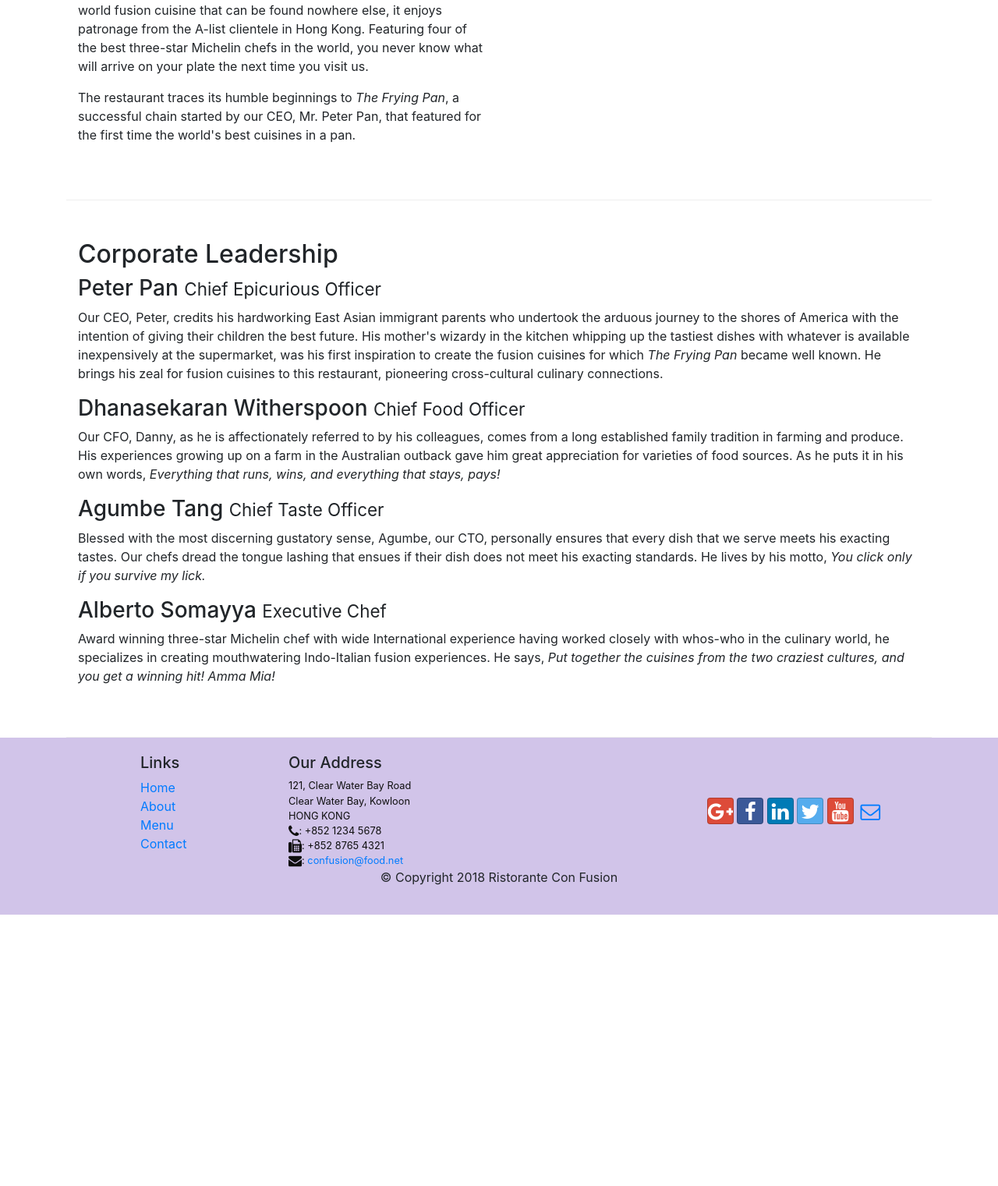
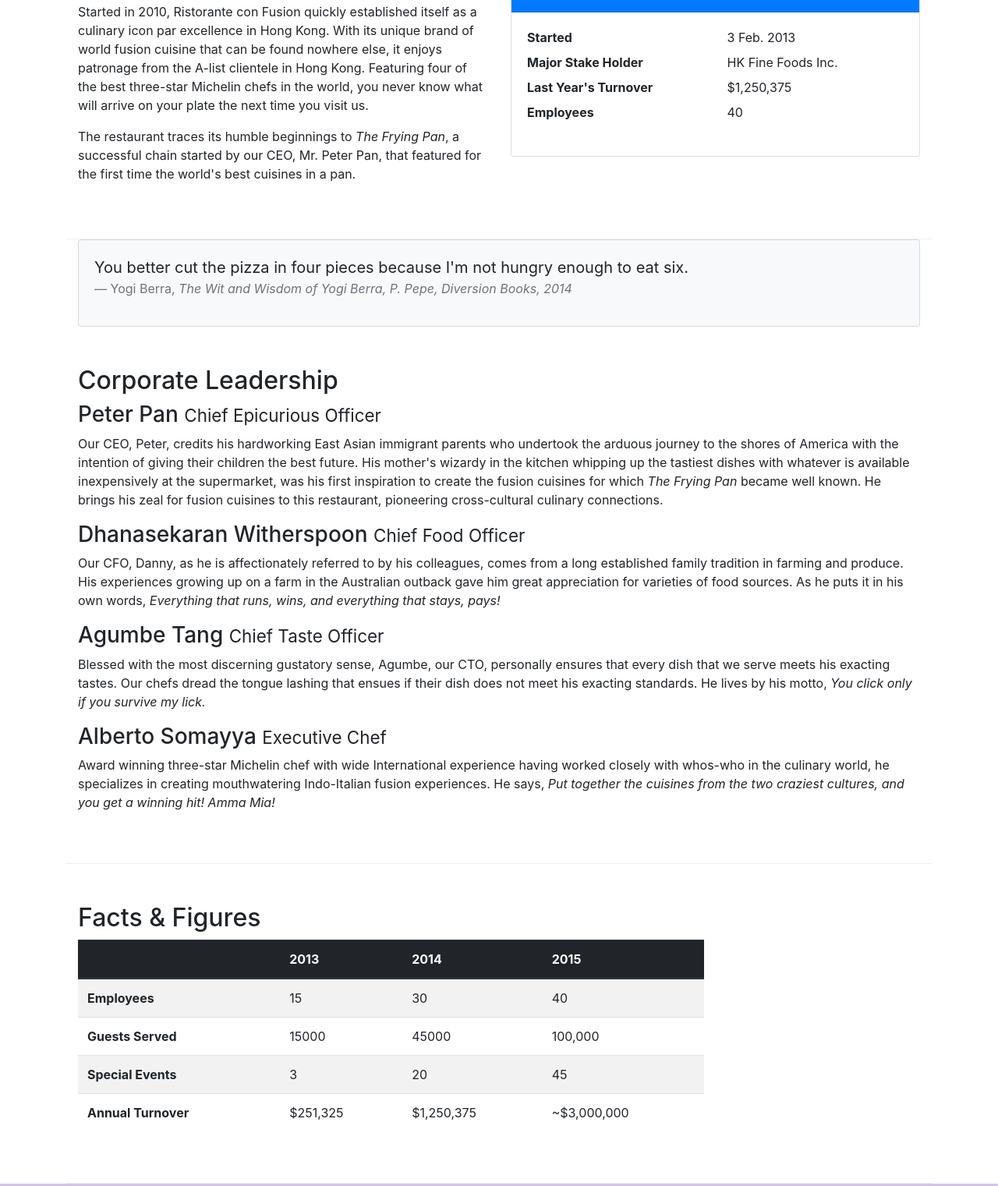
Before and after one commit to RheasCode/Bootstrap_Restaurant, a website: page aboutus.html in a window 1280 px wide. Shown: the part 558-2079 px from the top of the page at 78% size. Before the commit the page ends 1731 px from the top, so only its background shows below. Drawn offline with nearby package versions, Linux system fonts and the light colour scheme.

Commit message:
Tables and Card

```diff
--- a/aboutus.html
+++ b/aboutus.html
@@ -64,9 +64,38 @@
                 <p>Started in 2010, Ristorante con Fusion quickly established itself as a culinary icon par excellence in Hong Kong. With its unique brand of world fusion cuisine that can be found nowhere else, it enjoys patronage from the A-list clientele in Hong Kong.  Featuring four of the best three-star Michelin chefs in the world, you never know what will arrive on your plate the next time you visit us.</p>
                 <p>The restaurant traces its humble beginnings to <em>The Frying Pan</em>, a successful chain started by our CEO, Mr. Peter Pan, that featured for the first time the world's best cuisines in a pan.</p>
             </div>
-            <div>
+            <div class="col-12 col-sm-6">
+              <div class="card">
+                    <h3 class="card-header bg-primary text-white">Facts At a Glance</h3>
+                    <div class="card-body">
+                        <dl class="row">
+                            <dt class="col-6">Started</dt>
+                            <dd class="col-6">3 Feb. 2013</dd>
+                            <dt class="col-6">Major Stake Holder</dt>
+                            <dd class="col-6">HK Fine Foods Inc.</dd>
+                            <dt class="col-6">Last Year's Turnover</dt>
+                            <dd class="col-6">$1,250,375</dd>
+                            <dt class="col-6">Employees</dt>
+                            <dd class="col-6">40</dd>
+                        </dl>
+                    </div>
+                </div>
             </div>
-        </div>
+            </div>
+            <div class="col-12">
+                <div class="card card-body bg-light">
+                    <blockquote class="blockquote">
+                        <p class="mb-0">You better cut the pizza in four pieces because
+                            I'm not hungry enough to eat six.</p>
+                        <footer class="blockquote-footer">Yogi Berra,
+                            <cite title="Source Title">The Wit and Wisdom of Yogi Berra,
+                            P. Pepe, Diversion Books, 2014</cite>
+                        </footer>
+                    </blockquote>
+                </div>
+            </div>
+
+
 
 
         <div class="row row-content">
@@ -82,6 +111,54 @@
                 <p class="d-none d-sm-block">Award winning three-star Michelin chef with wide International experience having worked closely with whos-who in the culinary world, he specializes in creating mouthwatering Indo-Italian fusion experiences. He says, <em>Put together the cuisines from the two craziest cultures, and you get a winning hit! Amma Mia!</em></p>
             </div>
        </div>
+       <div class="row row-content">
+            <div class="col-12 col-sm-9">
+                <h2>Facts &amp; Figures</h2>
+               <div class="table-responsive">
+                    <table class="table table-striped">
+                        <thead class="thead-dark">
+                            <tr>
+                                <th>&nbsp;</th>
+                                <th>2013</th>
+                                <th>2014</th>
+                                <th>2015</th>
+                            </tr>
+                        </thead>
+                        <tbody>
+                            <tr>
+                                <th>Employees</th>
+                                <td>15</td>
+                                <td>30</td>
+                                <td>40</td>
+                            </tr>
+                            <tr>
+                                <th>Guests Served</th>
+                                <td>15000</td>
+                                <td>45000</td>
+                                <td>100,000</td>
+                            </tr>
+                            <tr>
+                                <th>Special Events</th>
+                                <td>3</td>
+                                <td>20</td>
+                                <td>45</td>
+                            </tr>
+                            <tr>
+                                <th>Annual Turnover</th>
+                                <td>$251,325</td>
+                                <td>$1,250,375</td>
+                                <td>~$3,000,000</td>
+                            </tr>
+                        </tbody>
+                    </table>
+                </div>
+              </div>
+              <div class="col-12 col-sm-3">
+            </div>
+
+     </div>
+
+
 
     </div>
 
--- a/css/styles.css
+++ b/css/styles.css
@@ -27,10 +27,10 @@ address{
     margin:0px;
     color:#0f0f0f;
 }
-/* body{
+ body{
     padding:50px 0px 0px 0px;
     z-index:0;
-} */
+}
 
 .navbar-dark {
      background-color: #512DA8;
```
